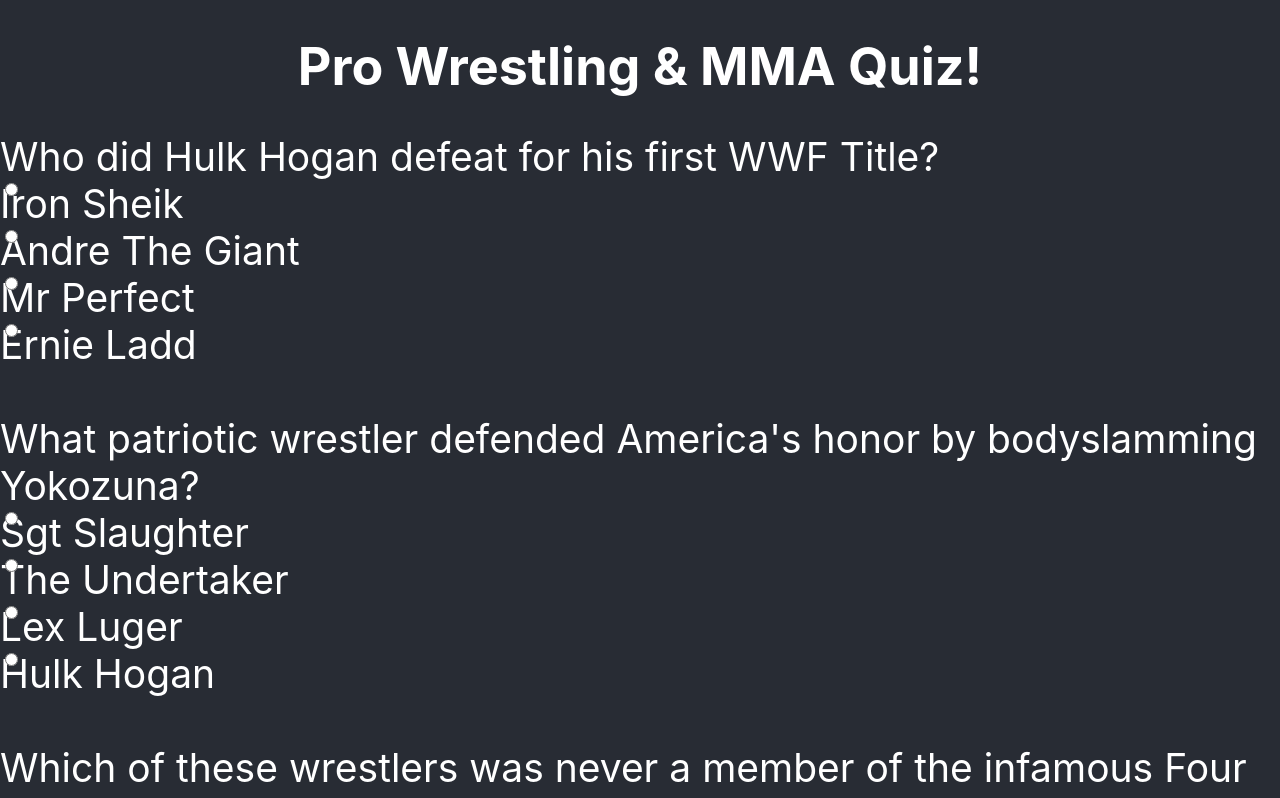
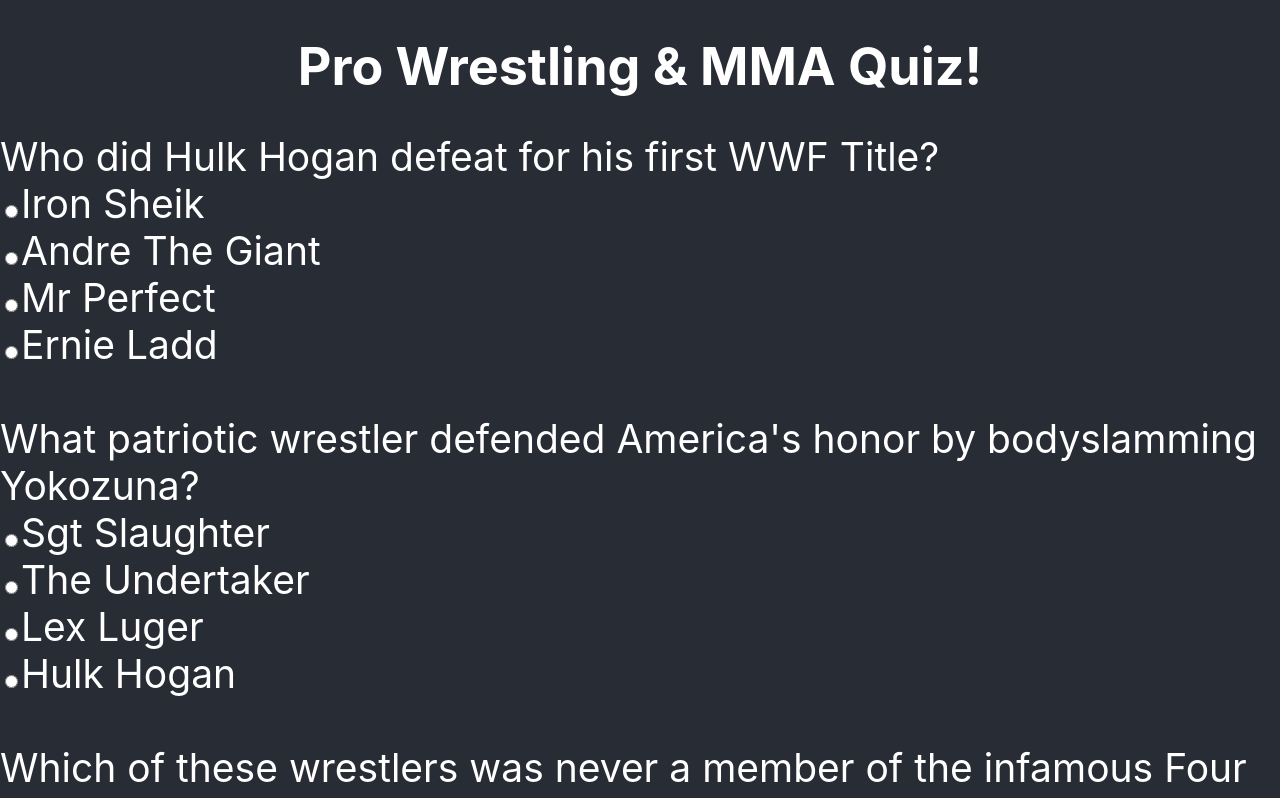
Before and after one commit to cweibel73/triviapage, a React (Create React App) app: page / in a window 1280 px wide. Shown: the top 798 px of the page. Built offline with nearby package versions, Linux system fonts and the light colour scheme.

Commit message:
still trying

```diff
--- a/src/Quiz.css
+++ b/src/Quiz.css
@@ -5,6 +5,4 @@ form {
 
 button,input {
     font-size: 1.5em;
-    position: absolute;
-    top: auto;
 }
```
